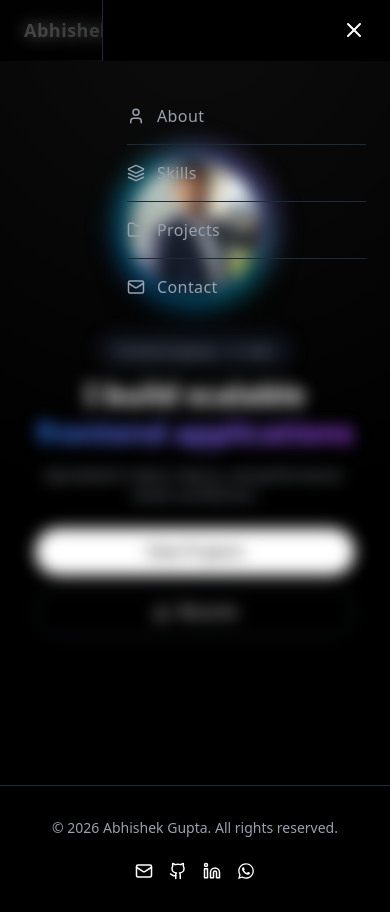
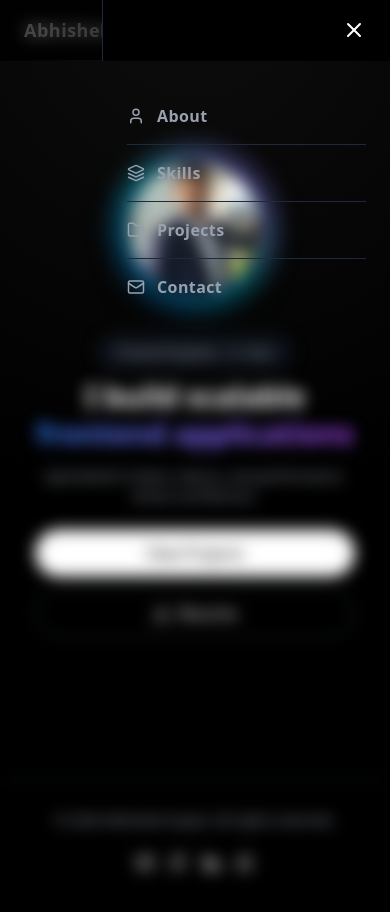
Before and after one commit to abhi11626/Portfolio, a Next.js app: page / in a window 390 px wide. Both pictures are taken after a click on the button 354 px from the left and 30 px from the top of the page. Built offline with nearby package versions, Linux system fonts and the light colour scheme.

Commit message:
Updated mobile menu font weight and added global blur layout

```diff
--- /dev/null
+++ b/UI/BlurWrapper.jsx
@@ -0,0 +1,17 @@
+"use client";
+
+import { useMenu } from "@/context/menuContext";
+
+export default function BlurWrapper({ children }) {
+  const { open } = useMenu();
+
+  return (
+    <div
+      className={`transition-all duration-300 ${
+        open ? "blur-sm scale-[0.98] pointer-events-none" : ""
+      }`}
+    >
+      {children}
+    </div>
+  );
+}
--- a/app/layout.jsx
+++ b/app/layout.jsx
@@ -2,6 +2,7 @@ import "./globals.css";
 import Navbar from "./navbar/page";
 import Footer from "@/components/footer";
 import { MenuProvider } from "@/context/menuContext";
+import BlurWrapper from "@/UI/BlurWrapper";
 
 export const metadata = {
   title: "Abhishek Gupta | Frontend Engineer",
@@ -17,8 +18,10 @@ export default function RootLayout({ children }) {
       <body className="bg-black text-white">
         <MenuProvider>
           <Navbar />
-          <div className="pt-20">{children}</div>
-          <Footer />
+          <BlurWrapper>
+            <div className="pt-20">{children}</div>
+            <Footer />
+          </BlurWrapper>
         </MenuProvider>
       </body>
     </html>
--- a/components/hero.jsx
+++ b/components/hero.jsx
@@ -9,11 +9,7 @@ export default function Hero() {
   const { open } = useMenu();
 
   return (
-    <section
-      className={`relative z-0 transition-all duration-300 flex flex-col-reverse md:flex-row items-center justify-between px-4 sm:px-6 md:px-12 lg:px-20 py-16 md:py-20 gap-8 md:gap-12 ${
-        open ? "blur-sm scale-[0.98]" : ""
-      }`}
-    >
+    <section className="relative z-0 transition-all duration-300 flex flex-col-reverse md:flex-row items-center justify-between px-4 sm:px-6 md:px-12 lg:px-20 py-16 md:py-20 gap-8 md:gap-12">
       {/* LEFT CONTENT */}
       <motion.div
         initial={{ opacity: 0, y: 40 }}
--- a/components/navbarClient.jsx
+++ b/components/navbarClient.jsx
@@ -126,7 +126,7 @@ export default function NavbarClient() {
                         whileHover={{ x: 5 }}
                         initial={{ opacity: 0, x: 20 }}
                         animate={{ opacity: 1, x: 0 }}
-                        className={`flex items-center gap-3 py-4 text-base tracking-wide font-medium transition-all
+                        className={`flex items-center gap-3 py-4 text-base tracking-wide font-semibold transition-all
                           ${
                             isActive
                               ? "text-white"
```
